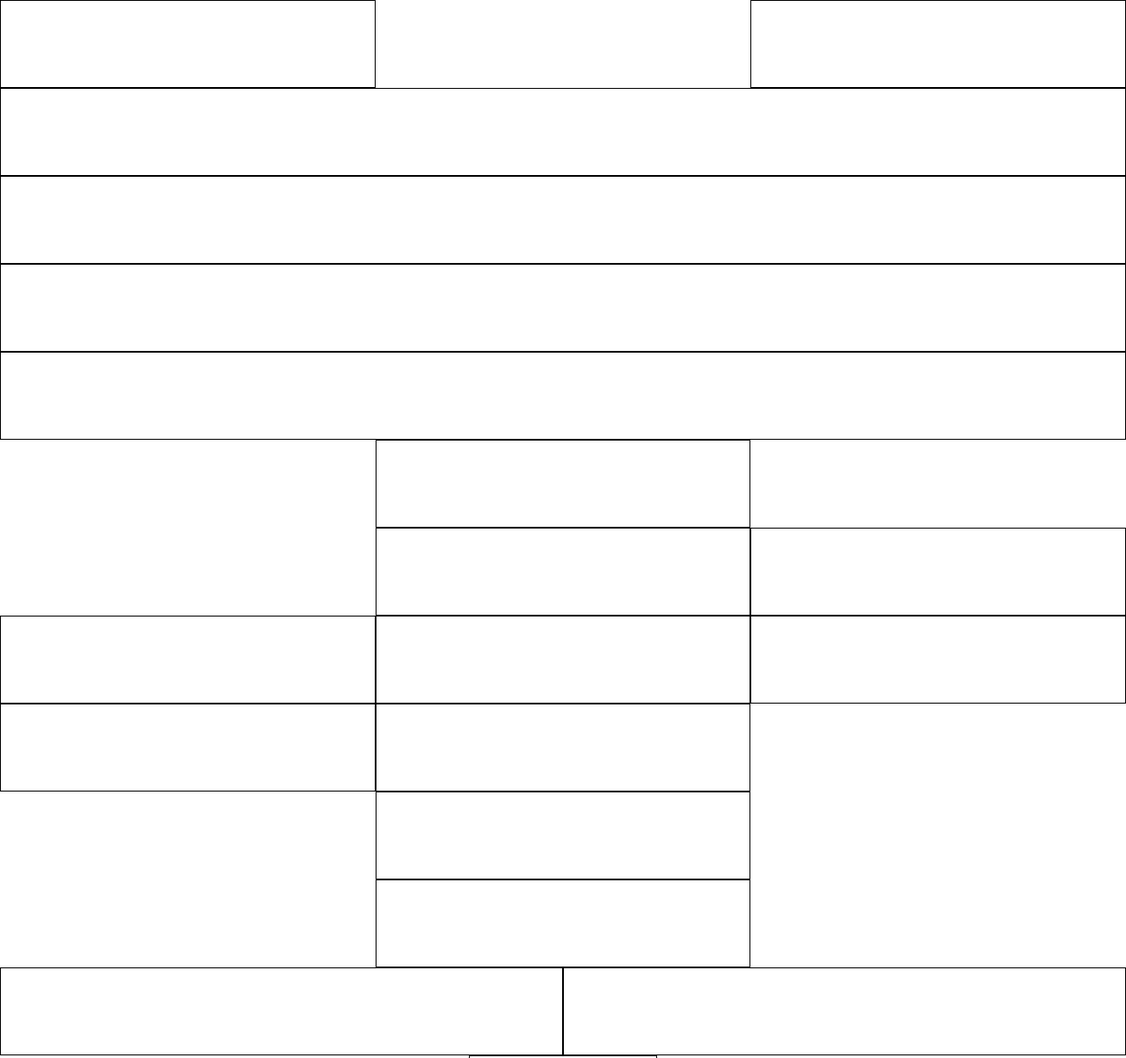
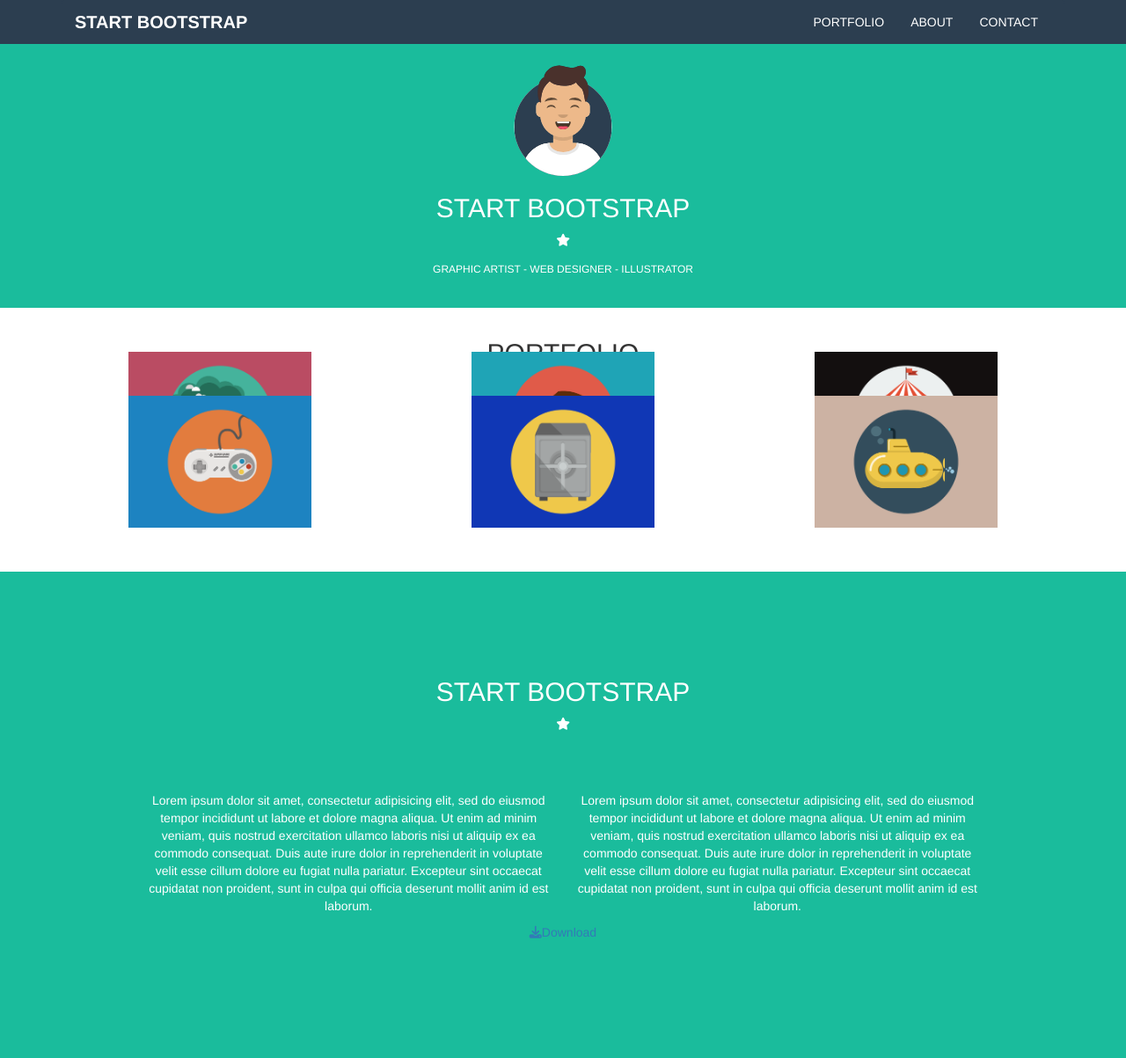
Before and after one commit to GabrielePese/html-css-bootstrap-freelancer, a plain HTML site: page index.html in a window 1280 px wide. Shown: the top 1203 px of the page at 88% size. Drawn offline with nearby package versions, Linux system fonts and the light colour scheme.

Commit message:
problemi spazi interni alle row

```diff
--- a/index.html
+++ b/index.html
@@ -7,19 +7,45 @@
     <!-- Latest compiled and minified CSS -->
 <link rel="stylesheet" href="https://maxcdn.bootstrapcdn.com/bootstrap/3.3.7/css/bootstrap.min.css" integrity="sha384-BVYiiSIFeK1dGmJRAkycuHAHRg32OmUcww7on3RYdg4Va+PmSTsz/K68vbdEjh4u" crossorigin="anonymous">
 <link rel="stylesheet" href="style.css">
+<script src="https://code.jquery.com/jquery-3.5.1.min.js" integrity="sha256-9/aliU8dGd2tb6OSsuzixeV4y/faTqgFtohetphbbj0=" crossorigin="anonymous"></script>
+<script src="https://maxcdn.bootstrapcdn.com/bootstrap/3.3.7/js/bootstrap.min.js" integrity="sha384-Tc5IQib027qvyjSMfHjOMaLkfuWVxZxUPnCJA7l2mCWNIpG9mGCD8wGNIcPD7Txa" crossorigin="anonymous"></script>
+<script src="https://kit.fontawesome.com/6e14c7bf83.js" crossorigin="anonymous"></script>
 
     <title>BootStrap</title>
   </head>
   <body>
 
+  <header>
+    <div class="container">
+    <div class="row">
+      <div class="col-xs-12">
+        <nav class="navbar navbar-default">
           <div class="container-fluid">
-  <header>
-    <div class="row">
-      <div class="col-xs-6 col-md-4">
+  <!-- Brand and toggle get grouped for better mobile display -->
+    <div class="navbar-header">
+    <button type="button" class="navbar-toggle collapsed" data-toggle="collapse" data-target="#bs-example-navbar-collapse-1" aria-expanded="false">
+      <span class="sr-only">Toggle navigation</span>
+      <span class="icon-bar"></span>
+      <span class="icon-bar"></span>
+      <span class="icon-bar"></span>
+    </button>
+      <a class="navbar-brand" href="#">START BOOTSTRAP</a>
+    </div>
 
+  <!-- Collect the nav links, forms, and other content for toggling -->
+  <div class="collapse navbar-collapse" id="bs-example-navbar-collapse-1">
+
+
+    <ul class="nav navbar-nav navbar-right">
+      <li><a href="#">PORTFOLIO</a></li>
+      <li><a href="#">ABOUT</a></li>
+      <li><a href="#">CONTACT</a></li>
+
+    </ul>
+  </div><!-- /.navbar-collapse -->
+</div><!-- /.container-fluid -->
+</nav>
       </div>
-      <div class="col-xs-6 col-md-4 col-md-offset-4">
-
     </div>
     </div>
   </header>
@@ -28,88 +54,90 @@
 
     <!-- SEZIONE ALTA VERDE -->
 
-    <div class="section">
+    <div class="section" id="zonaverde">
+      <div class="container">
         <div class="row">
           <div class="col-xs-12 col-md-12">
+            <img src="img/1.svg" alt="foto1">
+            <h2>START BOOTSTRAP</h2>
+
+            <i class="fas fa-star"></i>
+            <h6>GRAPHIC ARTIST - WEB DESIGNER - ILLUSTRATOR</h6>
+          </div>
 
         </div>
-        <div class="col-xs-12 col-md-12">
+      </div>
 
     </div>
+
+    <!-- SEZIONE PORTFOLIO -->
+
+    <div class="section" id="portfolio">
+      <div class="container">
+        <div class="row">
           <div class="col-xs-12 col-md-12">
+            <h2>PORTFOLIO</h2>
+              <i class="fas fa-star"></i>
 
           </div>
-        <div class="col-xs-12 col-md-12">
 
+          <div class="col-xs-12 col-md-6 col-lg-4">
+            <img src="img/casa.png" alt="">
+
+          </div>
+          <div class="col-xs-12 col-md-6 col-lg-4">
+            <img src="img/torta.png" alt="">
+          </div>
+          <div class="col-xs-12 col-md-6 col-lg-4">
+            <img src="img/tenda.png" alt="">
+          </div>
+          <div class="col-xs-12 col-md-6 col-lg-4">
+            <img src="img/game.png" alt="">
+          </div>
+          <div class="col-xs-12 col-md-6 col-lg-4">
+            <img src="img/cassa.png" alt="">
+          </div>
+          <div class="col-xs-12 col-md-6 col-lg-4">
+            <img src="img/sub.png" alt="">
           </div>
         </div>
       </div>
 
-    <!-- SEZIONE PORTFOLIO -->
-
-    <div class="section">
-      <div class="row">
-        <div class="col-xs-12 col-md-4 col-md-offset-4">
-
-        </div>
-
-        <div class="col-xs-12 col-md-4 col-md-offset-4">
-
-        </div>
-
-        <div class="col-xs-12 col-md-6 col-lg-4">
-
-        </div>
-        <div class="col-xs-12 col-md-6 col-lg-4">
-
-        </div>
-        <div class="col-xs-12 col-md-6 col-lg-4">
-
-        </div>
-        <div class="col-xs-12 col-md-6 col-lg-4">
-
-        </div>
-        <div class="col-xs-12 col-md-6 col-lg-4">
-
-        </div>
-        <div class="col-xs-12 col-md-6 col-lg-4">
-
-        </div>
-      </div>
     </div>
 
     <!-- SEZIONE ABOUT! -->
 
-    <div class="section">
+    <div class="section" id="about">
+      <div class="container">
         <div class="row">
-        <div class="col-xs-12 col-md-4 col-md-offset-4">
+          <div class="col-xs-12 col-md-12">
+            <h2>START BOOTSTRAP</h2>
+
+            <i class="fas fa-star"></i>
+          </div>
+
+          <div class="col-xs-12 col-md-5 col-md-offset-1">
+            Lorem ipsum dolor sit amet, consectetur adipisicing elit, sed do eiusmod tempor incididunt ut labore et dolore magna aliqua. Ut enim ad minim veniam, quis nostrud exercitation ullamco laboris nisi ut aliquip ex ea commodo consequat. Duis aute irure dolor in reprehenderit in voluptate velit esse cillum dolore eu fugiat nulla pariatur. Excepteur sint occaecat cupidatat non proident, sunt in culpa qui officia deserunt mollit anim id est laborum.
 
           </div>
 
-        <div class="col-xs-12 col-md-4 col-md-offset-4">
-
+          <div class="col-xs-12 col-md-5">
+            Lorem ipsum dolor sit amet, consectetur adipisicing elit, sed do eiusmod tempor incididunt ut labore et dolore magna aliqua. Ut enim ad minim veniam, quis nostrud exercitation ullamco laboris nisi ut aliquip ex ea commodo consequat. Duis aute irure dolor in reprehenderit in voluptate velit esse cillum dolore eu fugiat nulla pariatur. Excepteur sint occaecat cupidatat non proident, sunt in culpa qui officia deserunt mollit anim id est laborum.
           </div>
-
-        <div class="col-xs-12 col-md-6">
-
+          <div class="col-xs-12 col-md-12">
+             <a href="#"><i class="fas fa-download"></i>Download</a>
           </div>
-        <div class="col-xs-12 col-md-6 ">
-
-        </div>
-
-        <div class="col-xs-12 col-md-2 col-md-offset-5">
 
         </div>
       </div>
+
     </div>
 
     <!-- SEZIONE CONTACT ME -->
     <div class="section">
+      <div class="container">
         <div class="row">
-        <div class="col-xs-12 col-md-4 col-md-offset-4">
-
-        </div>
-        <div class="col-xs-12 col-md-4 col-md-offset-4">
+          <div class="col-xs-12 col-md-12">
 
           </div>
           <div class="col-xs-12 col-md-12">
@@ -118,10 +146,12 @@
 
       </div>
       </div>
+    </div>
 
-<!-- SEZTIONE BLU PRE-FOOTER -->
+  </main>
 
-    <div class="section">
+  <footer>
+    <div class="container">
       <div class="row">
         <div class="col-xs-12 col-md-4">
 
@@ -132,18 +162,14 @@
         <div class="col-xs-12 col-md-4">
 
         </div>
-
       </div>
-    </div>
-  </main>
-
-  <footer>
       <div class="row">
         <div class="col-xs-12 col-md-12">
 
         </div>
+    </div>
+
     </footer>
-</div>
 
 
   </body>
--- a/style.css
+++ b/style.css
@@ -1,4 +1,84 @@
 [class*="col-"]{
-  border: 1px solid black;
-  height: 100px;
+  /* border: 1px solid black; */
+  height: 50px;
 }
+
+header{
+  background-color: #2c3e50;
+}
+
+header .navbar-default{
+  background-color: #2c3e50;
+  border: none;
+
+}
+
+header .navbar-default .navbar-brand{
+  color: white;
+  font-size: 20px;
+  font-weight: bold;
+}
+.navbar-default .navbar-nav > li > a{
+  color:white;
+}
+
+/* ZONA VERDE */
+#zonaverde{
+  background-color: #1abc9c;
+  height: 300px;
+  text-align: center;
+
+}
+#zonaverde img{
+  padding-top: 20px;
+  height: 150px;
+  width: auto;
+}
+#zonaverde h2,
+#zonaverde h6 {
+  color:white;
+}
+
+#zonaverde .fa-star{
+  color:white;
+  padding-bottom: 10px;
+}
+
+/* PORTFOLIO */
+
+#portfolio{
+  background-color: white;
+  height: 300px;
+  text-align: center;
+}
+
+#portfolio h2{
+  padding-top: 15px;
+  margin-bottom: 20px;
+}
+
+#portfolio img{
+  height: 150px;
+  width: auto;
+
+}
+
+/* ABOUT */
+#about{
+  background-color: #1abc9c;
+  text-align: center;
+  color: white;
+  height: 800px;
+}
+#about [class*="col-"]{
+  margin-top: 100px;
+
+#about h2 {
+  color:white;
+}
+#about a{
+  padding: 10px;
+  border: 1px solid white;
+  border-radius:5px;
+  margin-top: 200px;
+}
```
Also changed, not shown: img/1.svg (added), img/casa.png (added), img/cassa.png (added), img/game.png (added), img/sub.png (added), img/tenda.png (added), img/torta.png (added), 2 other files. Lines whose indentation alone changed are shown as unchanged.
